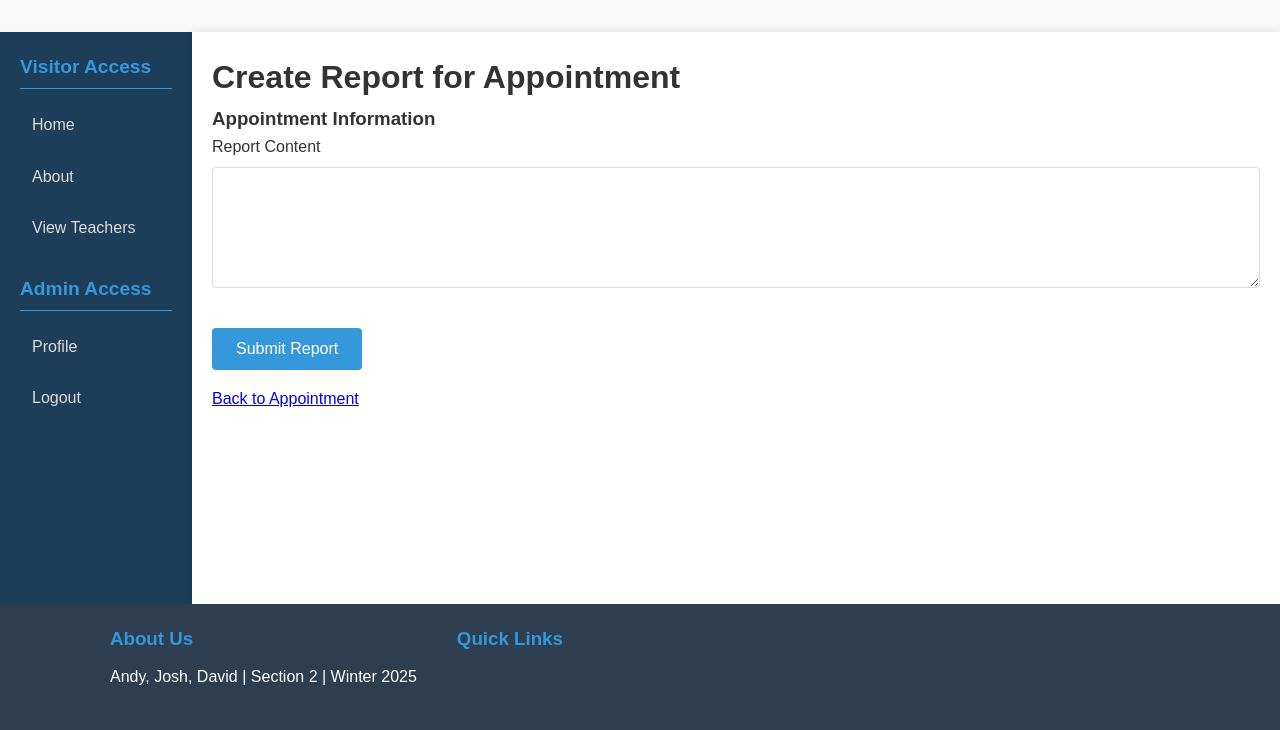
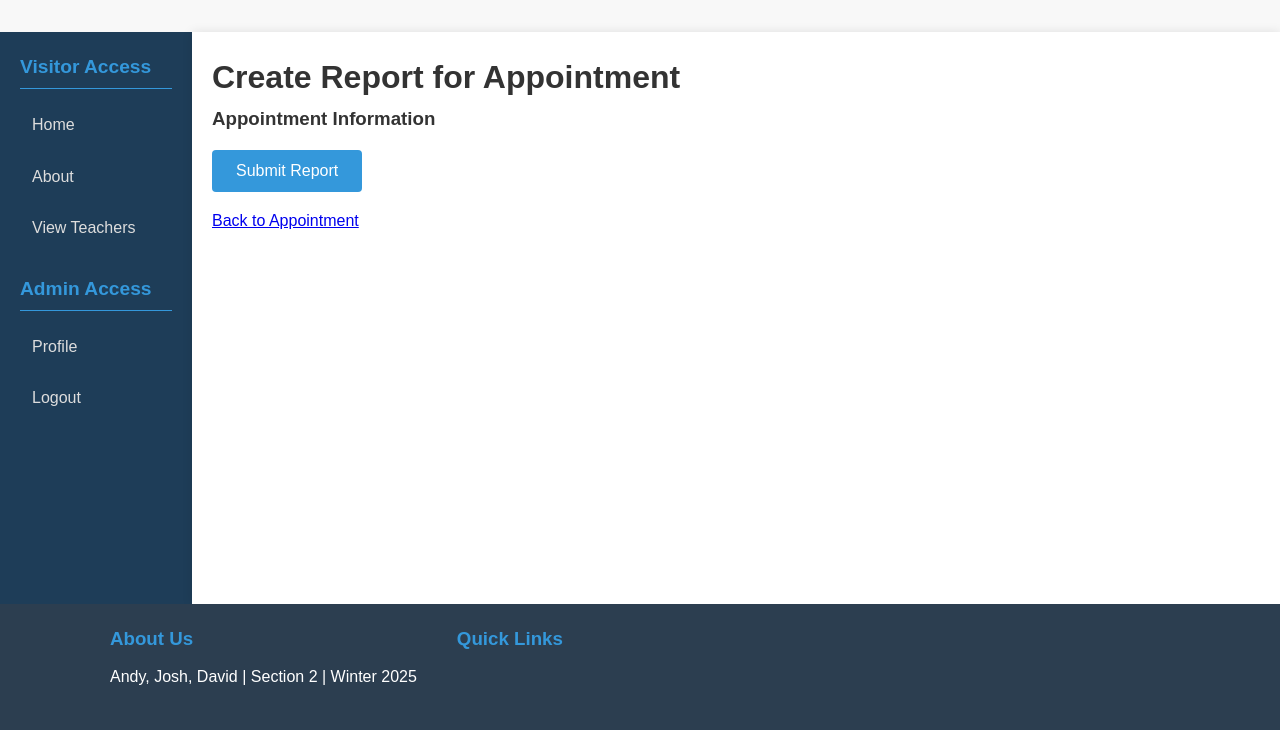
Before and after one commit to andyion1/appointment-manager, a Flask app: template app/report/templates/create-report.html in a window 1280 px wide. Shown: the part 70-800 px from the top of the page. Run offline with Flask 3, Linux system fonts and the light colour scheme; the template is opened without the code that fills it: values that come from a table or form of the project are taken from there, others are empty; the visitor is signed in with stand-in values (Sample User, id 1); some libraries are stand-ins or nearby versions.

Commit message:
Make it so there is only feedback you can enter and not content

```diff
--- a/app/appointment/routes.py
+++ b/app/appointment/routes.py
@@ -63,7 +63,7 @@ def appointment(appointment_id):
         return redirect(url_for('appointment.appointments'))
 
     form = AppointmentStatusForm()
-    report = db.get_report(f"appointment_id = {appointment.appointment_id}")
+    report = db.get_report_with_details(f"appointment_id = {appointment.appointment_id}")
 
     return render_template(
         "appointment.html",
--- a/app/report/forms.py
+++ b/app/report/forms.py
@@ -4,7 +4,6 @@ from wtforms.validators import DataRequired
 
 class ReportForm(FlaskForm):
     appointment_id = HiddenField('Appointment ID')
-    content = TextAreaField('Report Content', validators=[DataRequired()])
     feedback = TextAreaField('Student Feedback')
     teacher_response = TextAreaField('Teacher Response')
     submit = SubmitField('Submit Report')
--- a/app/report/templates/create-report.html
+++ b/app/report/templates/create-report.html
@@ -21,17 +21,6 @@
     <form method="POST" action="{{ url_for('report.create', appointment_id=appointment.appointment_id) }}">
         {{ form.hidden_tag() }}
 
-        <div class="form-section">
-            {{ form.content.label(class="form-label") }}
-            {{ form.content(class="form-control", rows=5) }}
-            {% if form.content.errors %}
-                <ul class="errors">
-                    {% for error in form.content.errors %}
-                        <li>{{ error }}</li>
-                    {% endfor %}
-                </ul>
-            {% endif %}
-        </div>
 
         {% if current_user.role == 'student' %}
         <div class="form-section">
--- a/models/data_classes.py
+++ b/models/data_classes.py
@@ -16,10 +16,9 @@ class Appointment:
 
 
 class Report:
-    def __init__(self, report_id, generated_by, content, created_at, appointment_id, feedback=None, teacher_response=None):
+    def __init__(self, report_id, generated_by, created_at, appointment_id, feedback=None, teacher_response=None):
         self.report_id = report_id
         self.generated_by = generated_by
-        self.content = content
         self.created_at = created_at
         self.appointment_id = appointment_id
         self.feedback = feedback
--- a/models/database.py
+++ b/models/database.py
@@ -415,7 +415,6 @@ class Database:
             SELECT
                 r.report_id,
                 r.generated_by,
-                r.content,
                 r.created_at,
                 r.appointment_id,
                 r.feedback,
@@ -443,14 +442,13 @@ class Database:
                     report = Report(
                         report_id=row[0],
                         generated_by=row[1],
-                        content=row[2],
-                        created_at=row[3],
-                        appointment_id=row[4],
-                        feedback=row[5],
-                        teacher_response=row[6]
+                        created_at=row[2],
+                        appointment_id=row[3],
+                        feedback=row[4],
+                        teacher_response=row[5]
                     )
-                    report.student_name = row[7]
-                    report.teacher_name = row[8]
+                    report.student_name = row[6]
+                    report.teacher_name = row[7]
                     reports.append(report)
 
                 return reports
@@ -461,29 +459,6 @@ class Database:
 
 
 
-    def get_report(self, cond):
-        '''Returns a Report object based on the provided condition'''
-        from models.data_classes import Report
-        qry = f"SELECT * FROM report WHERE {cond}"
-        with self.get_cursor() as curr:
-            try:
-                curr.execute(qry)
-                data = curr.fetchone()
-                if data:
-                    # Make sure the parameters match the order of columns in the database
-                    return Report(
-                        report_id=data[0],
-                        generated_by=data[1],
-                        content=data[2],
-                        created_at=data[3],
-                        appointment_id=data[4],
-                        feedback=data[5],
-                        teacher_response=data[6]
-                    )
-                return None
-            except Exception as e:
-                print(f"get_report error: {e}")
-                return None
 
     def get_report_with_details(self, cond):
         '''Returns a single Report object with student and teacher full names'''
@@ -491,7 +466,6 @@ class Database:
             SELECT
                 r.report_id,
                 r.generated_by,
-                r.content,
                 r.created_at,
                 r.appointment_id,
                 r.feedback,
@@ -514,14 +488,13 @@ class Database:
                     report = Report(
                         report_id=row[0],
                         generated_by=row[1],
-                        content=row[2],
-                        created_at=row[3],
-                        appointment_id=row[4],
-                        feedback=row[5],
-                        teacher_response=row[6]
+                        created_at=row[2],
+                        appointment_id=row[3],
+                        feedback=row[4],
+                        teacher_response=row[5]
                     )
-                    report.student_name = row[7]
-                    report.teacher_name = row[8]
+                    report.student_name = row[6]
+                    report.teacher_name = row[7]
                     return report
                 return None
             except Exception as e:
@@ -530,20 +503,20 @@ class Database:
 
 
 
+
     def add_report(self, report):
         '''Add a report to the database'''
         qry = """
-            INSERT INTO report (appointment_id, generated_by, content, created_at, feedback, teacher_response)
-            VALUES (%s, %s, %s, %s, %s, %s)
+            INSERT INTO report (appointment_id, generated_by, created_at, feedback, teacher_response)
+            VALUES (%s, %s, %s, %s, %s)
             RETURNING report_id
         """
         with self.get_cursor() as curr:
             try:
                 curr.execute(qry, (
-                    report.appointment_id,    # Integer expected here
-                    report.generated_by,      # Changed from author_id
-                    report.content,
-                    report.created_at,        # Added created_at parameter
+                    report.appointment_id,
+                    report.generated_by,
+                    report.created_at,
                     report.feedback,
                     report.teacher_response
                 ))
@@ -553,19 +526,18 @@ class Database:
                 print("add_report error:", e)
                 return None
 
+
     def update_report(self, report_id, updates):
         '''Update a report in the database'''
         qry = """
             UPDATE REPORT
-            SET content = %s,
-                feedback = %s,
+            SET feedback = %s,
                 teacher_response = %s
             WHERE report_id = %s
         """
         with self.get_cursor() as curr:
             try:
                 curr.execute(qry, (
-                    updates.get('content'),
                     updates.get('feedback'),
                     updates.get('teacher_response'),
                     report_id
@@ -576,6 +548,7 @@ class Database:
                 return False
 
 
+
 # ===========================================================================
 db = Database()
 
```
Also changed, not shown: app/report/routes.py (+14 -46 lines), app/report/templates/report.html (+0 -18 lines).
